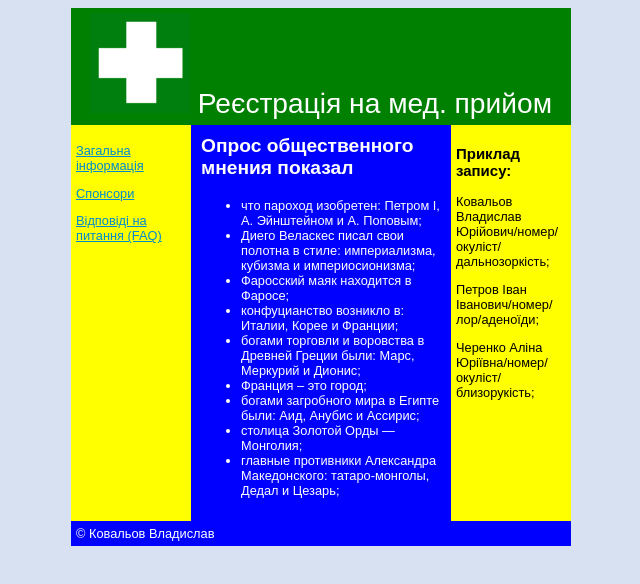
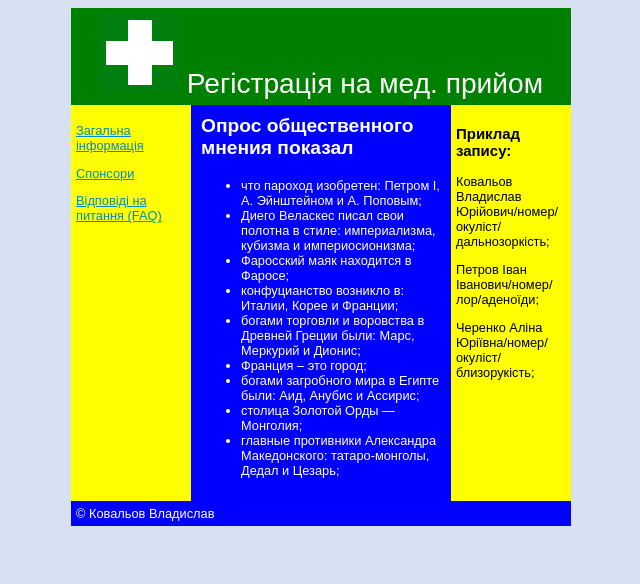
Before and after one commit to LinkWHorter/practic1, a plain HTML site: page index.html in a window 1280 px wide. Shown: the whole page, without its empty margins (319-959 px from the left). Drawn offline with Linux system fonts and the light colour scheme.

Commit message:
Update index.html

```diff
--- a/index.html
+++ b/index.html
@@ -9,7 +9,7 @@
  <body>
 
   <div id="container">
-   <div id="header"><img src="med_take.png" alt="Мед. поліклініка" height="100"> Реєстрація на мед. прийом</div>
+   <div id="header"><img src="med_take.png" alt="Мед. поліклініка" height="80"> Регістрація на мед. прийом</div>
    <div id="nav">
     <p><a href="info.html">Загальна інформація</a></p>
     <p><a href="sponsors.html">Спонсори</a></p>
```
